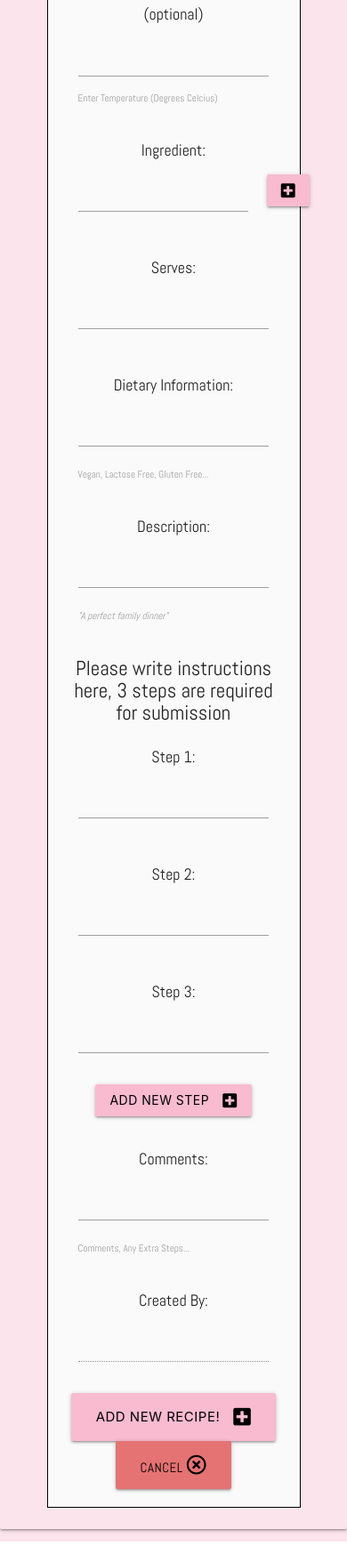
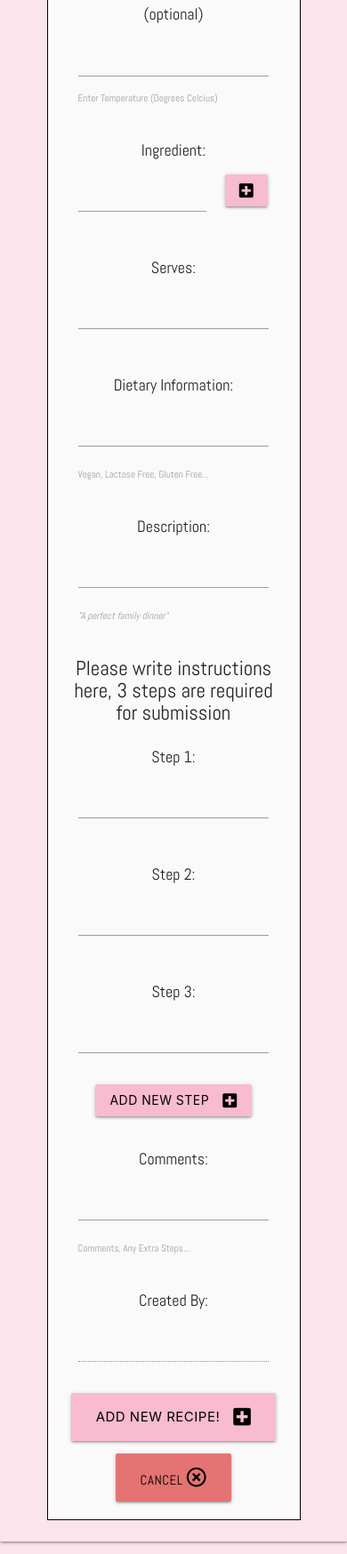
Before and after one commit to coolusername244/recipe-blog, a Flask app: page /add_recipe in a window 390 px wide. Shown: the part 663-2410 px from the top of the page at 89% size. Run offline with Flask 2, Linux system fonts and the light colour scheme; data that the repository does not hold is empty; some libraries are stand-ins or nearby versions.

Commit message:
Adjusted form settings for mobile (Add/remove buttonsoverflowwing form

```diff
--- a/static/css/style.css
+++ b/static/css/style.css
@@ -58,3 +58,7 @@ body {
 .back-button {
     padding-top: 1rem;
 }
+
+.form-buttons div button {
+    margin-bottom: 1rem;
+}
--- a/static/js/script.js
+++ b/static/js/script.js
@@ -11,7 +11,7 @@ $(document).ready(function(){
                             <div class="input-field col s12 m2 center">
                                 <strong class="">Step ${i}:</strong>
                             </div>
-                            <div class="col s9 offset-s1 m9">
+                            <div class="col s7 offset-s1 m9">
                                 <textarea id="step_${i}" name="step[]" minlength="5" required class="materialize-textarea validate"></textarea>
                             </div>
                             <div class="col s1 m1 center">
--- a/templates/add_recipe.html
+++ b/templates/add_recipe.html
@@ -61,7 +61,7 @@
                         <div class="input-field col s12 m2 center">
                             <strong class="">Ingredient:</strong>
                         </div>
-                        <div class="col s9 offset-s1 m3">
+                        <div class="col s7 offset-s1 m3">
                             <textarea id="ingredients" name="ingredients[]" required class="materialize-textarea validate"></textarea>
                         </div>
                         <div class="col s1 m1 center">
@@ -169,7 +169,7 @@
                     </div>
                 </div>
                 <!-- submit/cancel buttons -->
-                <div class="row">
+                <div class="row form-buttons">
                     <div class="col s12 m4 offset-m2 center-align">
                         <button type="submit" class="btn-large pink lighten-4 black-text text-shadow">
                             Add New Recipe! <i class="fas fa-plus-square right"></i>
```
